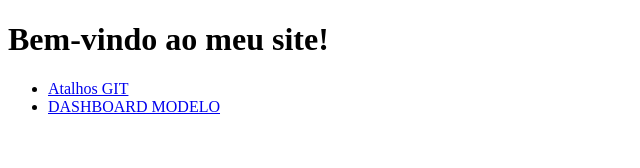
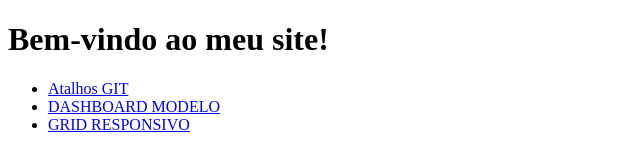
Before and after one commit to Ijanai/meusatalhos, a plain HTML site: page index.html in a window 1280 px wide. Shown: the whole page, without its empty margins (0-640 px from the left). Drawn offline with Linux system fonts and the light colour scheme.

Commit message:
Update index.html

```diff
--- a/index.html
+++ b/index.html
@@ -11,6 +11,7 @@
         <ul>
             <li><a href="atalhosgit.html">Atalhos GIT</a></li>
             <li><a href="dashboard comentado.html">DASHBOARD MODELO</a></li>
+            <li><a href="CurriculoGRIDresponsivo.html">GRID RESPONSIVO</a></li>
         </ul>
     </nav>
 </body>
```
